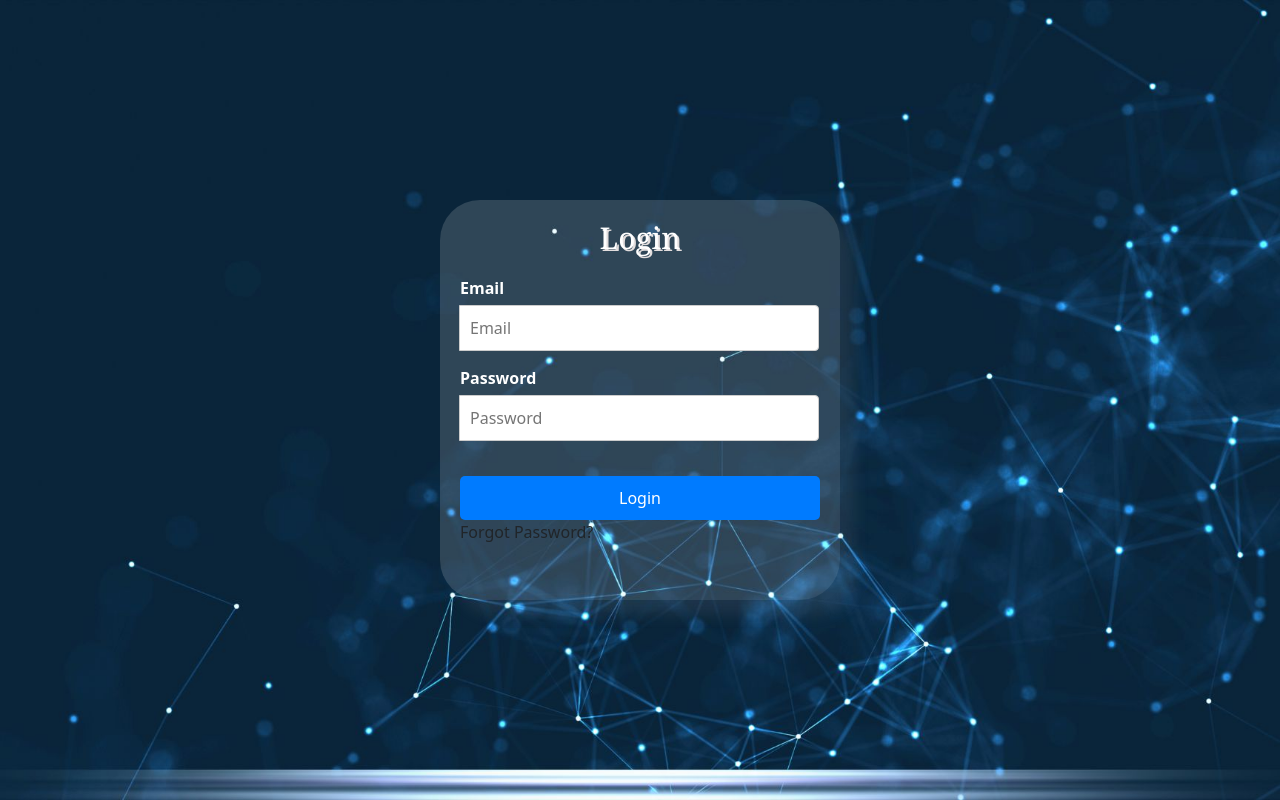
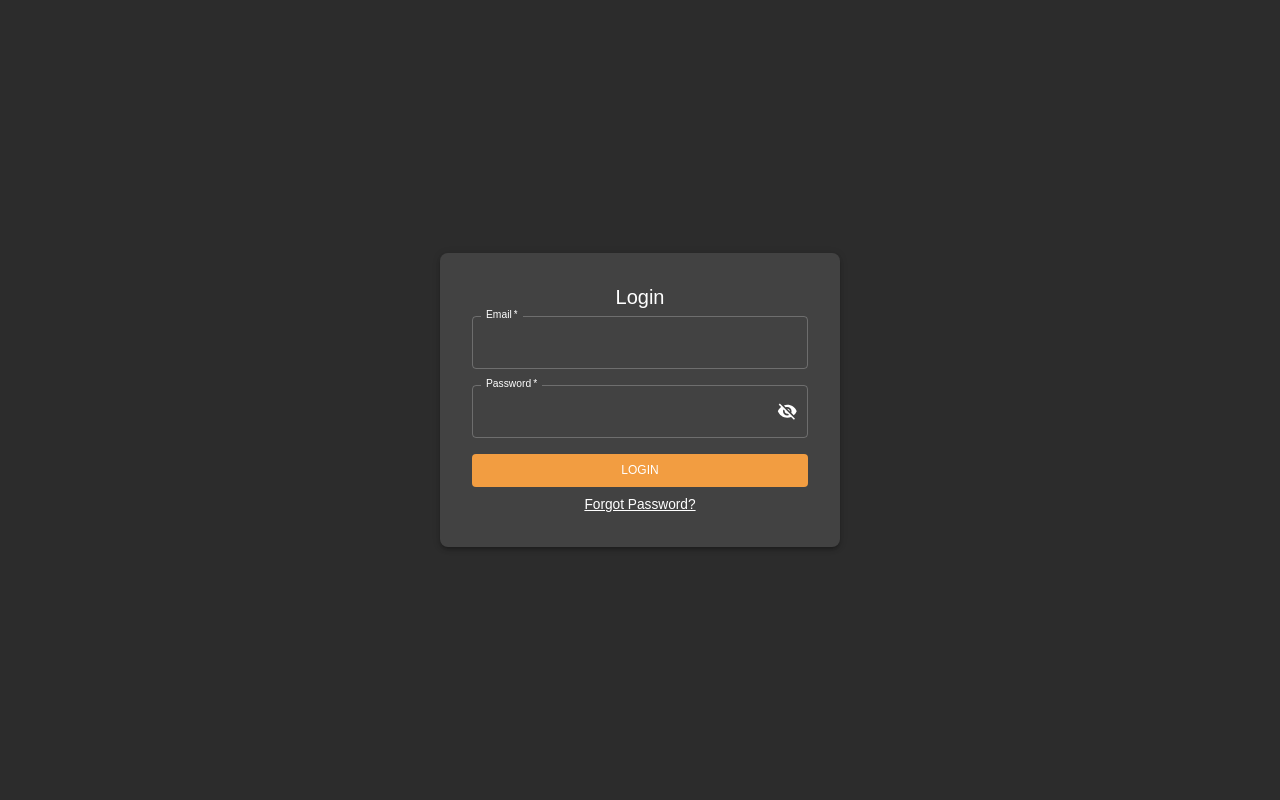
Before and after one commit to NamanFinlease/CRM_FRONTEND, a React (Vite) app: page /login in a window 1280 px wide. Built offline with nearby package versions, Linux system fonts and the light colour scheme.

Commit message:
login page changed

```diff
--- a/src/Component/ApplicationLogHistory.jsx
+++ b/src/Component/ApplicationLogHistory.jsx
@@ -1,5 +1,4 @@
 import React, { useEffect, useState } from 'react';
-import { useParams } from 'react-router-dom';
 import { DataGrid } from '@mui/x-data-grid';
 import {
     Accordion,
@@ -56,7 +55,7 @@ const ApplicationLogHistory = ({ id }) => {
                     aria-controls="application-log-content"
                     id="application-log-header"
                     sx={{
-                        backgroundColor: '#0366fc',
+                        backgroundColor: '#424242',
                         color: '#fff',
                         fontWeight: 'bold',
                         borderRadius: '5px',
--- a/src/Component/InternalDedupe.jsx
+++ b/src/Component/InternalDedupe.jsx
@@ -112,7 +112,7 @@ const InternalDedupe = ({id}) => {
                     aria-controls="internal-dedupe-content"
                     id="internal-dedupe-header"
                     sx={{
-                        backgroundColor: '#0366fc',
+                        backgroundColor: '#424242',
                         color: '#fff',
                         fontWeight: 'bold',
                         borderRadius: '5px',
--- a/src/Component/LoginPage.jsx
+++ b/src/Component/LoginPage.jsx
@@ -1,95 +1,171 @@
 import React, { useEffect, useState } from 'react';
 import { Navigate, useNavigate } from 'react-router-dom';
-import axios from 'axios';
-import './LoginPageCss.css';
-import useStore from '../Store';
-import { useGetEmployeesQuery, useLoginUserMutation } from '../Service/Query';
+import { TextField, Button, Typography, Box, IconButton, CircularProgress, Alert } from '@mui/material';
+import VisibilityIcon from '@mui/icons-material/Visibility';
+import VisibilityOffIcon from '@mui/icons-material/VisibilityOff';
 import Swal from 'sweetalert2';
 import useAuthStore from './store/authStore';
+import { useLoginUserMutation } from '../Service/Query';
 
 const LoginPage = () => {
-  // const setLogin = useStore((state) => state.setLogin);
   const [email, setEmail] = useState('');
   const [password, setPassword] = useState('');
-  const [loginUser, { data: loginData, isSuccess: loginSuccess, isLoading: loginLoading, isError: loginError, error }] = useLoginUserMutation()
+  const [formError,setFormError] = useState(null)
+  const [showPass, setShowPass] = useState(false);
+  const [loginUser, { data: loginData, isSuccess: loginSuccess, isLoading, isError, error }] = useLoginUserMutation();
   const navigate = useNavigate();
-  const { isLoggedIn, setLogin,empInfo, setEmpInfo,setActiveRole } = useAuthStore()
+  const { isLoggedIn, setLogin, empInfo, setEmpInfo, setActiveRole } = useAuthStore();
 
   if (isLoggedIn && empInfo) {
-    // Redirect to dashboard or homepage if the user is already logged in
     return <Navigate to="/" />;
   }
 
+  const handleShowPass = () => {
+    setShowPass(!showPass);
+  };
 
   const handleSubmit = async (event) => {
     event.preventDefault();
-
+    setFormError(null)
     if (!email || !password) {
-      setError('Please enter both email and password');
+      setFormError('Please enter both email and password');
       return;
     }
 
     try {
-      await loginUser({ email, password })
-
+      await loginUser({ email, password });
     } catch (error) {
       console.error('Error during login:', error);
-      setError('Something went wrong. Please try again later.');
+      setFormError('Something went wrong. Please try again later.');
     }
   };
 
   useEffect(() => {
     if (loginSuccess) {
-      setLogin(true)
-      setEmpInfo(loginData)
-      setActiveRole(loginData?.empRole[0])
-
-      navigate('/')
-
+      setLogin(true);
+      setEmpInfo(loginData);
+      setActiveRole(loginData?.empRole[0]);
+      navigate('/');
     }
-
-
-  }, [loginSuccess, loginData])
-
-
+  }, [loginSuccess, loginData]);
 
   const handleForgotPassword = () => {
     navigate('/forgot-password');
   };
 
   return (
-    <div className="login-container">
-      <div className="login-box">
-        <h2 className='loginH2'>Login</h2>
-        <form onSubmit={handleSubmit}>
-          <div className="input-group">
-            <label htmlFor="email">Email</label>
-            <input
+    <Box
+      sx={{
+        display: 'flex',
+        justifyContent: 'center',
+        alignItems: 'center',
+        minHeight: '100vh',
+        backgroundColor: '#2c2c2c',
+      }}
+    >
+      <Box
+        sx={{
+          width: 400,
+          padding: 4,
+          backgroundColor: '#424242',
+          borderRadius: 2,
+          boxShadow: 3,
+        }}
+      >
+        <Typography variant="h4" gutterBottom color="white" align="center">
+          Login
+        </Typography>
+        <form noValidate onSubmit={handleSubmit}>
+          <Box sx={{ mb: 2 }}>
+            <TextField
+              fullWidth
+              label="Email"
               type="email"
-              id="email"
               value={email}
               onChange={(e) => setEmail(e.target.value)}
               required
-              placeholder='Email'
+              InputLabelProps={{ style: { color: '#fff' }, shrink: true, }}
+              InputProps={{ style: { color: '#fff' } }}
+              sx={{
+                '& input:-webkit-autofill': {
+                  WebkitBoxShadow: '0 0 0 100px #424242 inset',
+                  WebkitTextFillColor: '#fff',
+                  transition: 'background-color 5000s ease-in-out 0s',
+                },
+              }}
+
             />
-          </div>
-          <div className="input-group">
-            <label htmlFor="password">Password</label>
-            <input
-              type="password"
-              id="password"
+          </Box>
+          <Box sx={{ mb: 2, position: 'relative' }}>
+            <TextField
+              fullWidth
+              label="Password"
+              type={showPass ? 'text' : 'password'}
               value={password}
               onChange={(e) => setPassword(e.target.value)}
               required
-              placeholder='Password'
+              InputLabelProps={{ style: { color: '#fff' }, shrink: true, }}
+              sx={{
+                '& input:-webkit-autofill': {
+                  WebkitBoxShadow: '0 0 0 100px #424242 inset',
+                  WebkitTextFillColor: '#fff',
+                  transition: 'background-color 5000s ease-in-out 0s',
+                },
+              }}
+              InputProps={{
+                style: { color: '#fff' },
+                endAdornment: (
+                  <IconButton
+                    edge="end"
+                    onClick={handleShowPass}
+                    sx={{ color: '#fff' }}
+                  >
+                    {showPass ? <VisibilityIcon /> : <VisibilityOffIcon />}
+                  </IconButton>
+                ),
+              }}
             />
-          </div>
-          <button type="submit" className="btn" >Login</button>
+          </Box>
+
+          <Button
+            type="submit"
+            fullWidth
+            color="primary"
+            disabled={isLoading}
+            sx={{
+              backgroundColor: (isLoading) ? "#f2c491" : "#f29d41",
+              color: (isLoading) ? "#666" : "white",
+              cursor: (isLoading) ? "not-allowed" : "pointer",
+              "&:hover": {
+                backgroundColor: "#f2c491",
+              },
+            }}
+          >
+            {(isLoading) ? <CircularProgress size={20} color="inherit" /> : "Login"}
+          </Button>
+
         </form>
-        {error && <p className="error">{error?.data?.message}</p>}
-        <p className="forgot-password" onClick={handleForgotPassword}>Forgot Password?</p>
-      </div>
-    </div>
+        {isError &&
+            <Alert severity="error" sx={{ borderRadius: '8px', mt: 2 }}>
+              {error?.data?.message}
+            </Alert>
+          }
+        {formError && <p className="error" style={{color:'#fc4c6f'}}>{formError}</p>}
+        <Typography
+          onClick={handleForgotPassword}
+          sx={{
+            color: '#fff',
+            cursor: 'pointer',
+            textDecoration: 'underline',
+            textAlign: 'center',
+            mt: 1,
+          }}
+        >
+
+          Forgot Password?
+        </Typography>
+      </Box>
+    </Box>
   );
 };
 
```
